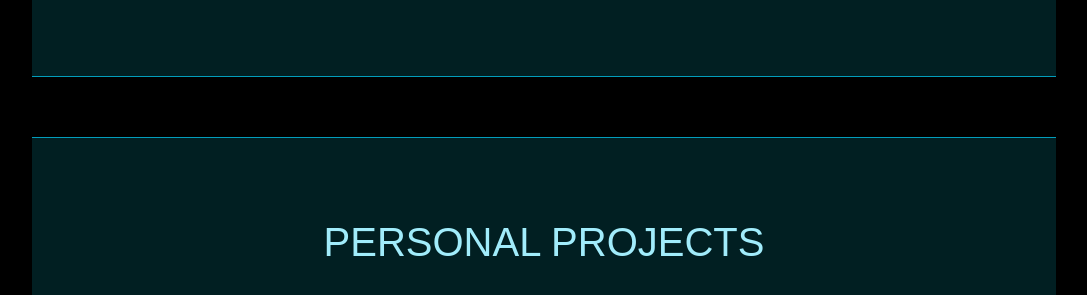
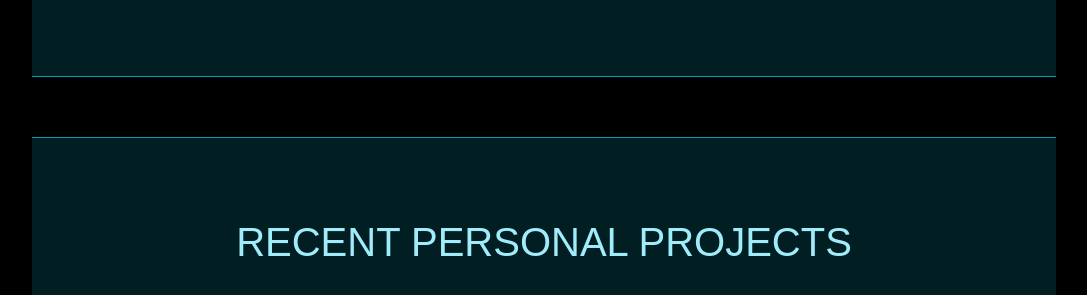
Before and after one commit to Thiha2020/Personal-Website, a plain HTML site: page index.html in a window 1280 px wide. Shown: the part 1780-2075 px from the top of the page, without its empty margins (96-1183 px from the left). Drawn offline with nearby package versions, Linux system fonts and the light colour scheme; a web font is replaced by a local one.

Commit message:
Add some content
Minor changes in work container

```diff
--- a/index.html
+++ b/index.html
@@ -102,7 +102,7 @@
 
           <!--Work-->
           <section class="work" id="work">
-            <h1 class="anchor">PERSONAL PROJECTS</h1>
+            <h1 class="anchor">RECENT PERSONAL PROJECTS</h1>
             <div class="work-container">
               <div class="work-img">
               <img src="https://bit.ly/3hfsovo" alt="Caculator" style="width:100%;">
```
